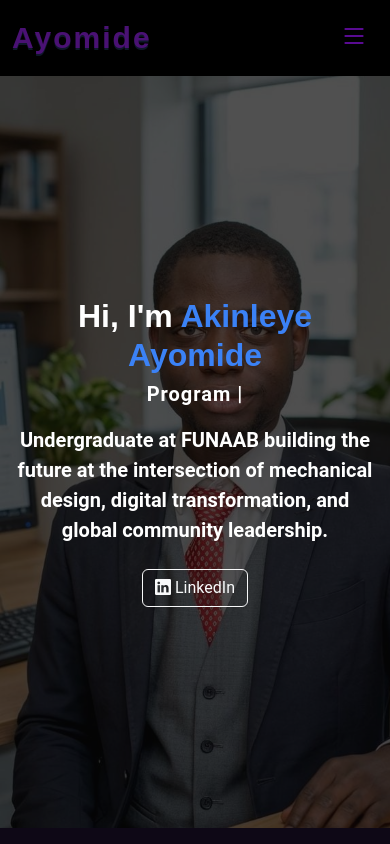
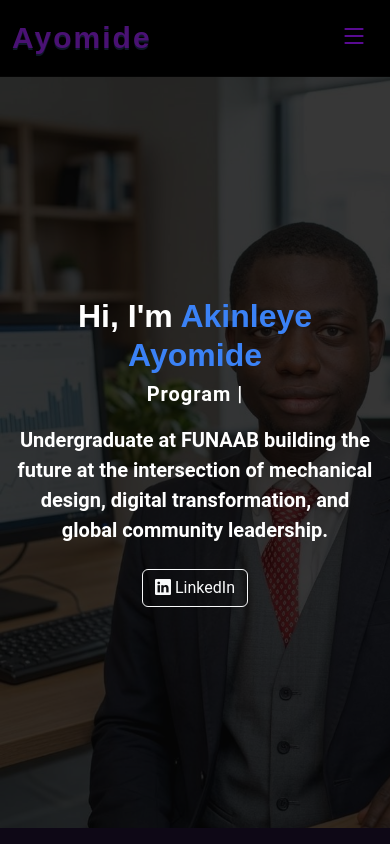
Before and after one commit to micheal1511/ayomide, a plain HTML site: page index.html in a window 390 px wide. Shown: the top 844 px of the page. Drawn offline with nearby package versions, Linux system fonts and the light colour scheme.

Commit message:
Add files via upload

```diff
--- a/assets/css/main.css
+++ b/assets/css/main.css
@@ -17,7 +17,7 @@
   --nav-hover-color: #ffffff;
   --nav-mobile-background-color: #ffffff;
   --nav-dropdown-background-color: #ffffff;
-  --nav-dropdown-color: #212529;
+  /* --nav-dropdown-color: #212529; */
   --nav-dropdown-hover-color: #0078ff;
 }
 .light-background {
@@ -520,7 +520,7 @@ h6 {
   opacity: 0;
   right: 15px;
   bottom: -15px;
-  z-index: 99999;
+  z-index: 99;
   background-color: var(--accent-color);
   width: 44px;
   height: 44px;
@@ -662,6 +662,7 @@ section,
 
 .hero img {
   position: absolute;
+  object-position: 0 30%;
   inset: 0;
   display: block;
   width: 100%;
@@ -672,7 +673,7 @@ section,
 
 .hero:before {
   content: "";
-  background: color-mix(in srgb, var(--background-color), transparent 30%);
+  background: color-mix(in srgb, var(--background-color), transparent 20%);
   position: absolute;
   inset: 0;
   z-index: 2;
@@ -706,6 +707,16 @@ section,
 
   .hero p {
     font-size: 20px;
+  }
+}
+@media (max-width: 700px) {
+  .hero img {
+    object-position: 0px 1px;
+  }
+}
+@media (max-width: 780px) {
+  .hero img {
+    object-position: 0px 1px;
   }
 }
 
```
